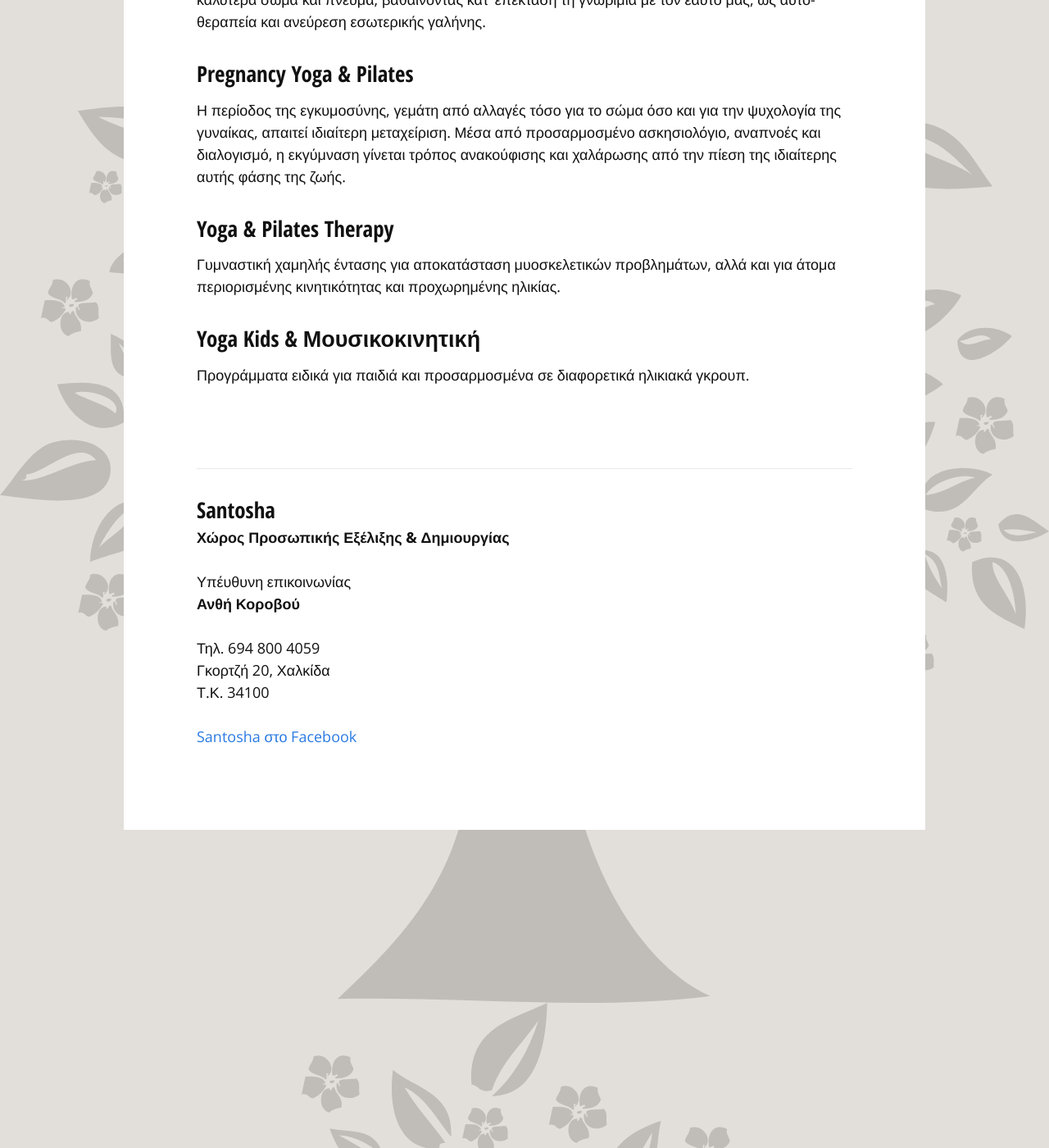
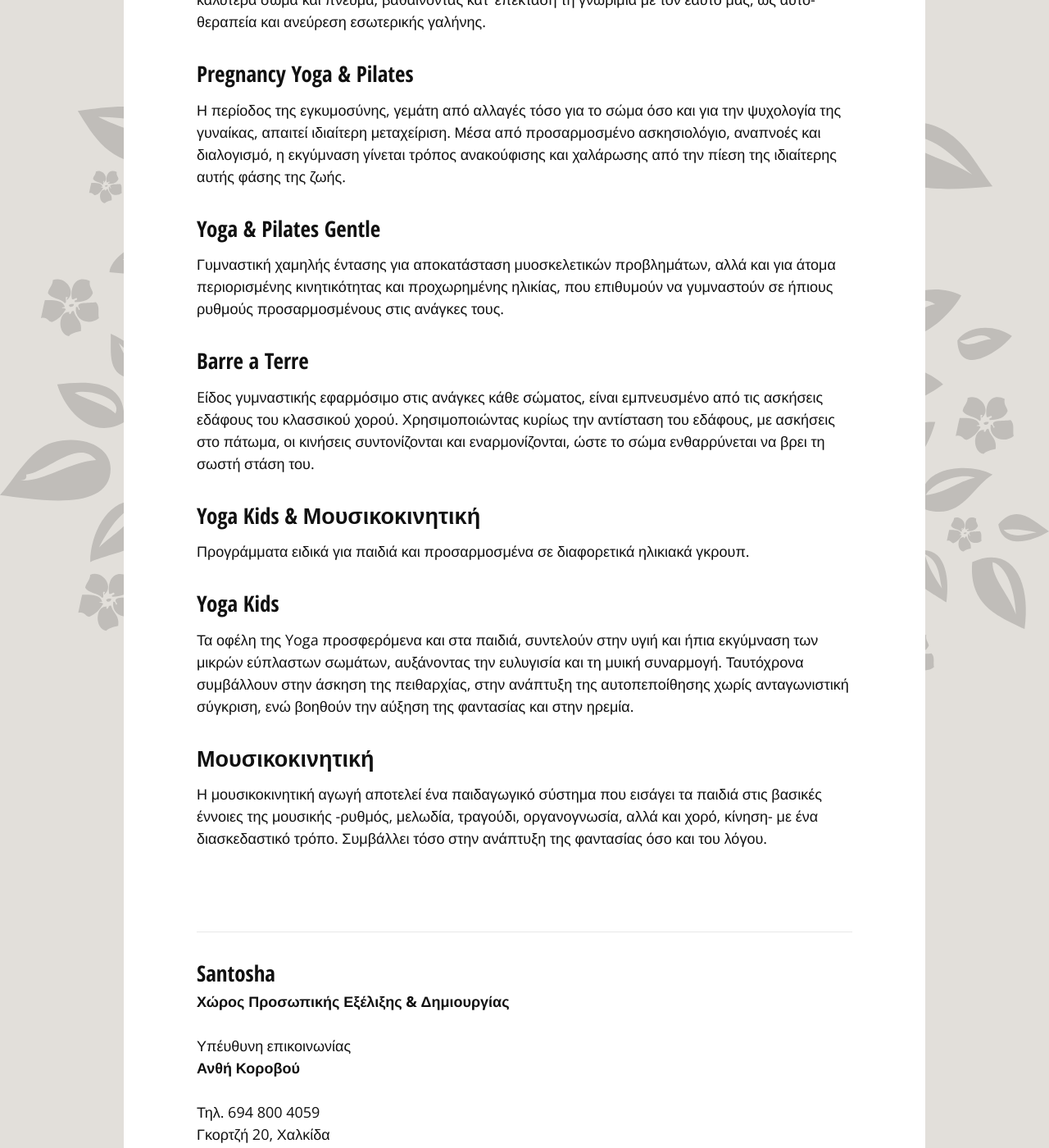
Before and after one commit to dimitrisdovinos/santosha.gr, a Jekyll site: the page built from index.html, in a window 1280 px wide and 1400 px high, scrolled down 2809 px. Shown: the whole window at 82% size. Built offline with Jekyll 4.4.1, drawn with Linux system fonts in a browser that asks for light colours.

Commit message:
Update classes.html

```diff
--- a/_includes/classes.html
+++ b/_includes/classes.html
@@ -22,8 +22,17 @@
 <h3>Pregnancy Yoga &amp; Pilates</h3>
 <p>Η περίοδος της εγκυμοσύνης, γεμάτη από αλλαγές τόσο για το σώμα όσο και για την ψυχολογία της γυναίκας, απαιτεί ιδιαίτερη μεταχείριση. Μέσα από προσαρμοσμένο ασκησιολόγιο, αναπνοές και διαλογισμό, η εκγύμναση γίνεται τρόπος ανακούφισης και χαλάρωσης από την πίεση της ιδιαίτερης αυτής φάσης της ζωής.</p>
 
-<h3>Yoga &amp; Pilates Therapy</h3>
-<p>Γυμναστική χαμηλής έντασης για αποκατάσταση μυοσκελετικών προβλημάτων, αλλά και για άτομα περιορισμένης κινητικότητας και προχωρημένης ηλικίας.</p>
+<h3>Yoga &amp; Pilates Gentle</h3>
+<p>Γυμναστική χαμηλής έντασης για αποκατάσταση μυοσκελετικών προβλημάτων, αλλά και για άτομα περιορισμένης κινητικότητας και προχωρημένης ηλικίας, που επιθυμούν να γυμναστούν σε ήπιους ρυθμούς προσαρμοσμένους στις ανάγκες τους.</p>
+
+<h3>Barre a Terre</h3>
+<p>Eίδος γυμναστικής εφαρμόσιμο στις ανάγκες κάθε σώματος, είναι εμπνευσμένο από τις ασκήσεις εδάφους του κλασσικού χορού. Χρησιμοποιώντας κυρίως την αντίσταση του εδάφους, με ασκήσεις στο πάτωμα, οι κινήσεις συντονίζονται και εναρμονίζονται, ώστε το σώμα ενθαρρύνεται να βρει τη σωστή στάση του.</p>
 
 <h3>Yoga Kids &amp; Μουσικοκινητική</h3>
 <p>Προγράμματα ειδικά για παιδιά και προσαρμοσμένα σε διαφορετικά ηλικιακά γκρουπ.</p>
+
+<h3>Yoga Kids</h3>
+<p>Τα οφέλη της Yoga προσφερόμενα και στα παιδιά, συντελούν στην υγιή και ήπια εκγύμναση των μικρών εύπλαστων σωμάτων, αυξάνοντας την ευλυγισία και τη μυική συναρμογή. Ταυτόχρονα συμβάλλουν στην άσκηση της πειθαρχίας, στην ανάπτυξη της αυτοπεποίθησης χωρίς ανταγωνιστική σύγκριση, ενώ βοηθούν την αύξηση της φαντασίας και στην ηρεμία.</p>
+
+<h3>Μουσικοκινητική</h3>
+<p>Η μουσικοκινητική αγωγή αποτελεί ένα παιδαγωγικό σύστημα που εισάγει τα παιδιά στις βασικές έννοιες της μουσικής -ρυθμός, μελωδία, τραγούδι, οργανογνωσία, αλλά και χορό, κίνηση- με ένα διασκεδαστικό τρόπο. Συμβάλλει τόσο στην ανάπτυξη της φαντασίας όσο και του λόγου.</p>
```
